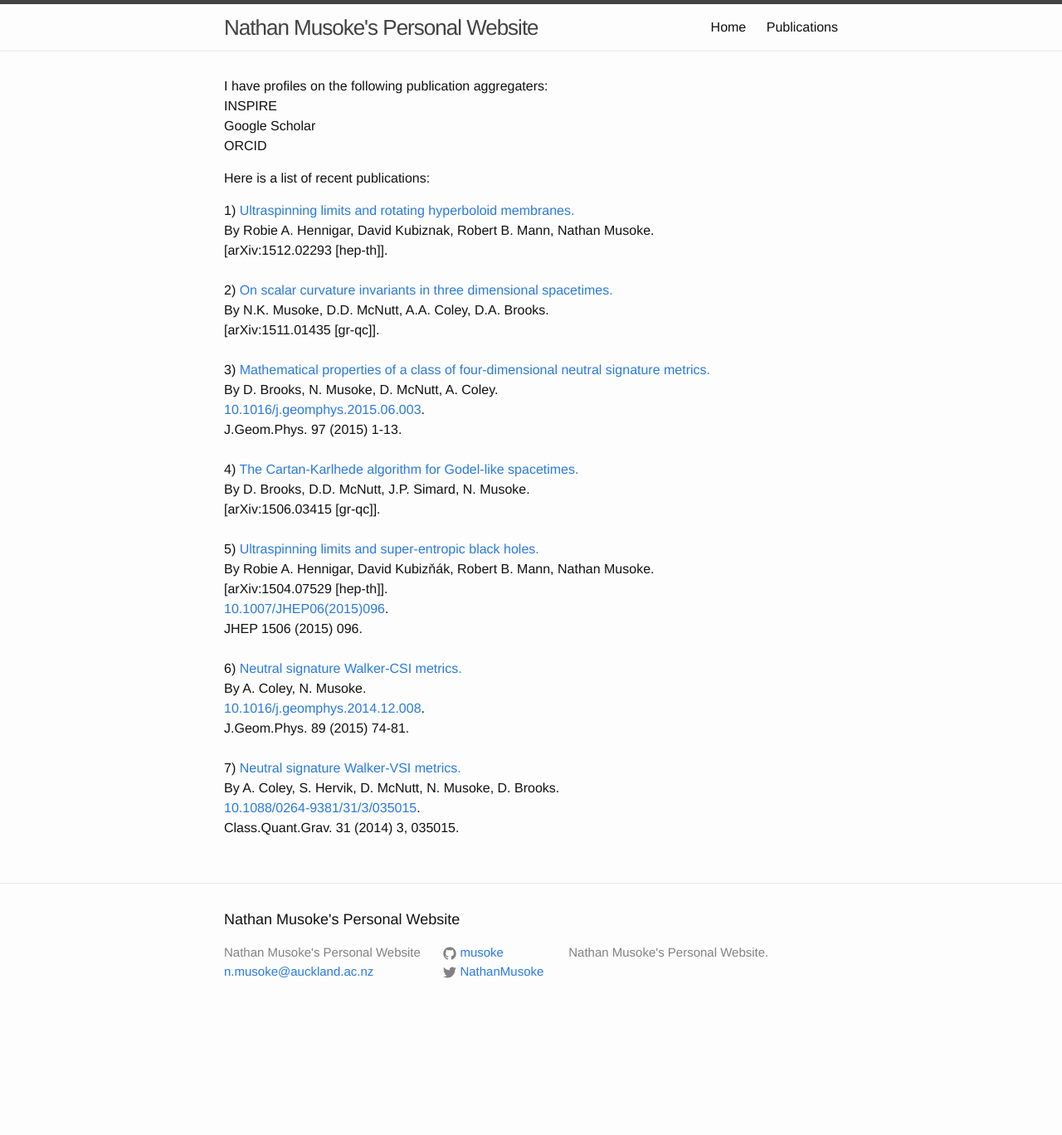
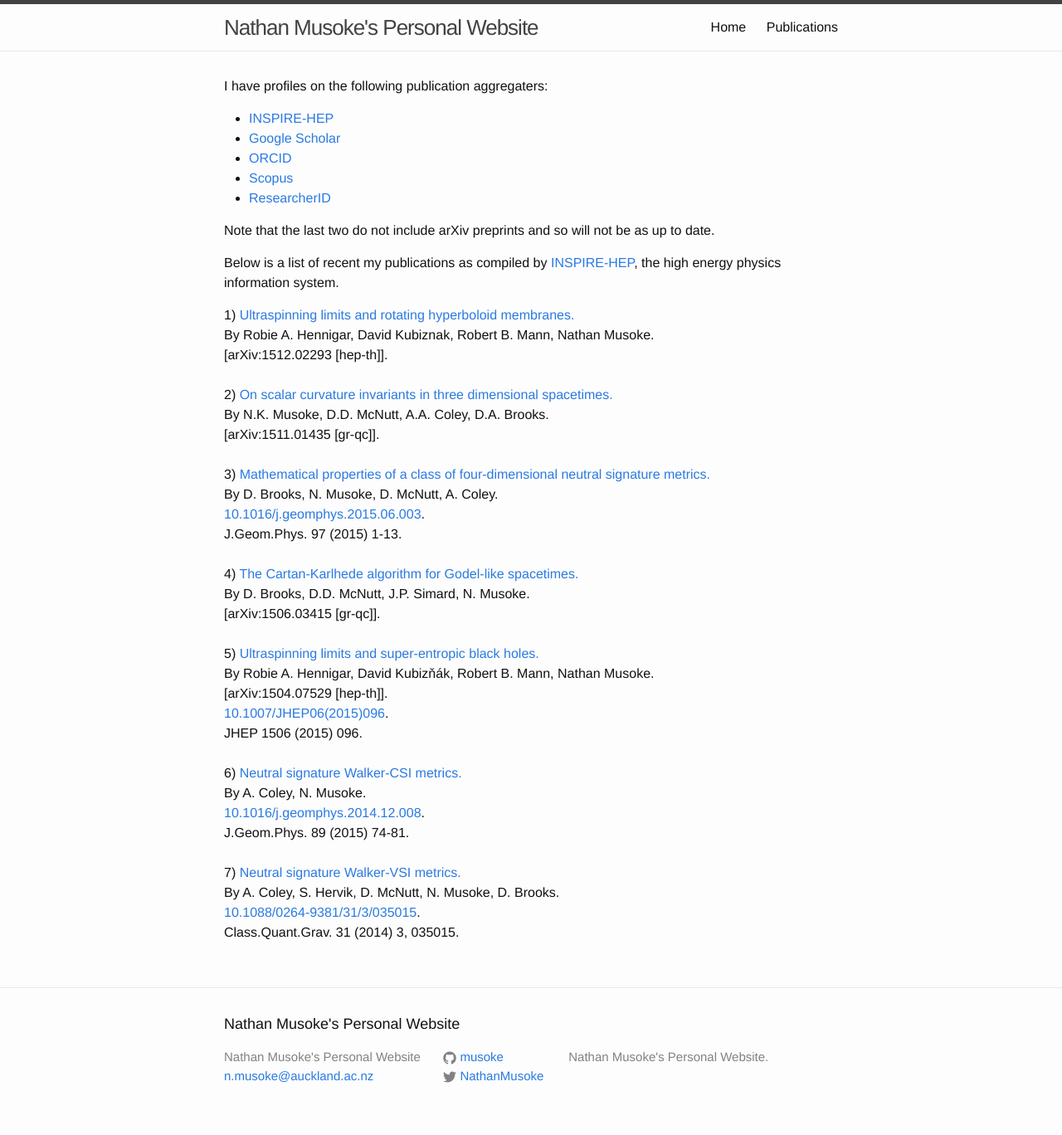
Before and after one commit to musoke/nathan.musoke.ca, a Jekyll site: the page built from _pages/03_publications.md, in a window 1280 px wide. Shown: the whole page at 83% size. Built offline with Jekyll 4.4.1, drawn with Linux system fonts in a browser that asks for light colours; before the commit the page ends 1242 px from its top, so only the background shows below that.

Commit message:
Edit publications page.
Add links to my profiles on some research output aggregators. Also add a
note that Scopus and ResearcherID will be out of date, and give INSPIRE
credit for my publication list.

```diff
--- a/_config.yml
+++ b/_config.yml
@@ -22,8 +22,8 @@ ORCID_identifier: 0000-0001-9839-9256
 google_scholar_user: ll4tDj4AAAAJ
 INSPIRE_BAI: N.Musoke.1
 arxiv_id: musoke_n_1 # http://arxiv.org/a/musoke_n_1.html
-Researcher_ID: A-2604-2016 # ResearcherID: A-2604-2016
-scopus_authour_id: 56010561500 # http://www.scopus.com/inward/authorDetails.url?authorID=56010561500&partnerID=MN8TOARS
+ResearcherID: A-2604-2016 # ResearcherID: A-2604-2016
+scopus_author_id: 56010561500 # http://www.scopus.com/inward/authorDetails.url?authorID=56010561500&partnerID=MN8TOARS
 academia.edu: https://auckland.academia.edu/NathanMusoke
 
 
--- a/_pages/03_publications.md
+++ b/_pages/03_publications.md
@@ -5,11 +5,16 @@ permalink: /publications/
 ---
 
 I have profiles on the following publication aggregaters:
-INSPIRE
-Google Scholar
-ORCID
+
+* [INSPIRE-HEP](https://inspirehep.net/author/profile/{{ site.INSPIRE_BAI }})
+* [Google Scholar](https://scholar.google.com/citations?user={{ site.google_scholar_user }})
+* [ORCID](https://orcid.org/{{ site.ORCID_identifier }})
+* [Scopus](https://www.scopus.com/inward/authorDetails.url?authorID={{ site.scopus_author_id }}&partnerID=MN8TOARS)
+* [ResearcherID](https://www.researcherid.com/rid/{{ site.ResearcherID }})
+
+Note that the last two do not include arXiv preprints and so will not be as up to date.
 
 
-Here is a list of recent publications:
+Below is a list of recent my publications as compiled by [INSPIRE-HEP](https://inspirehep.net/), the high energy physics information system.
 
 {% include pubs.html %}
```
